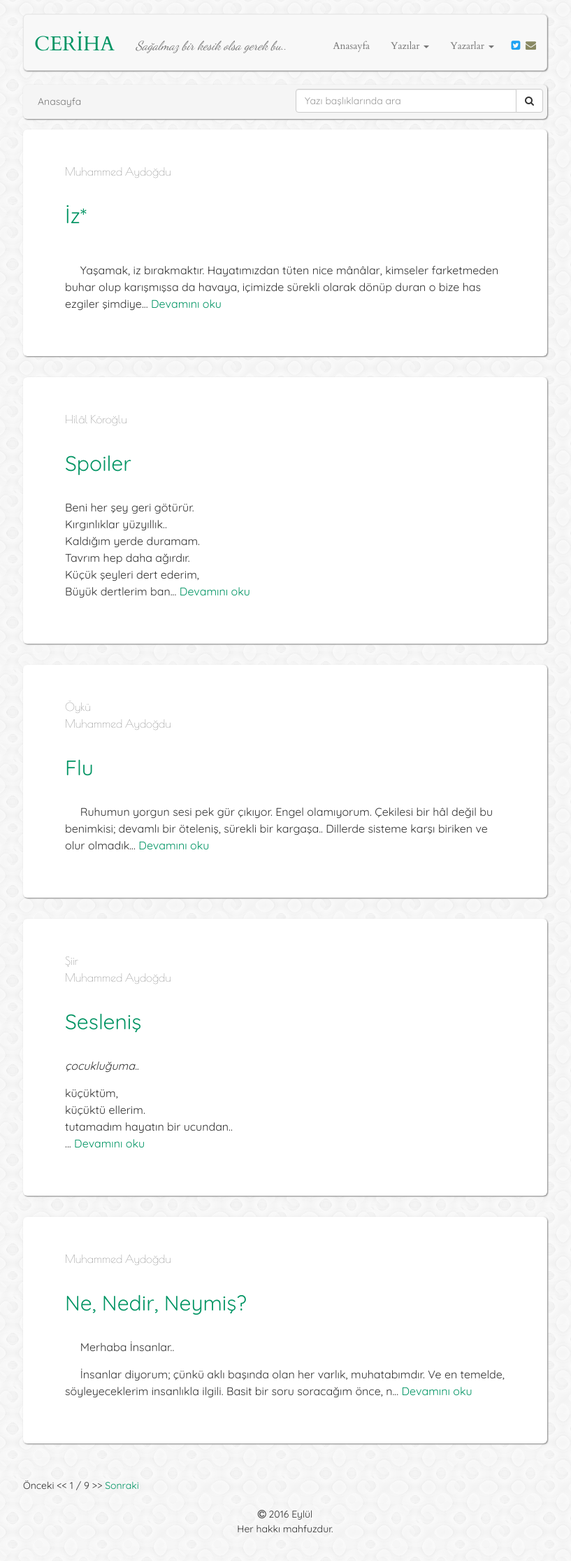
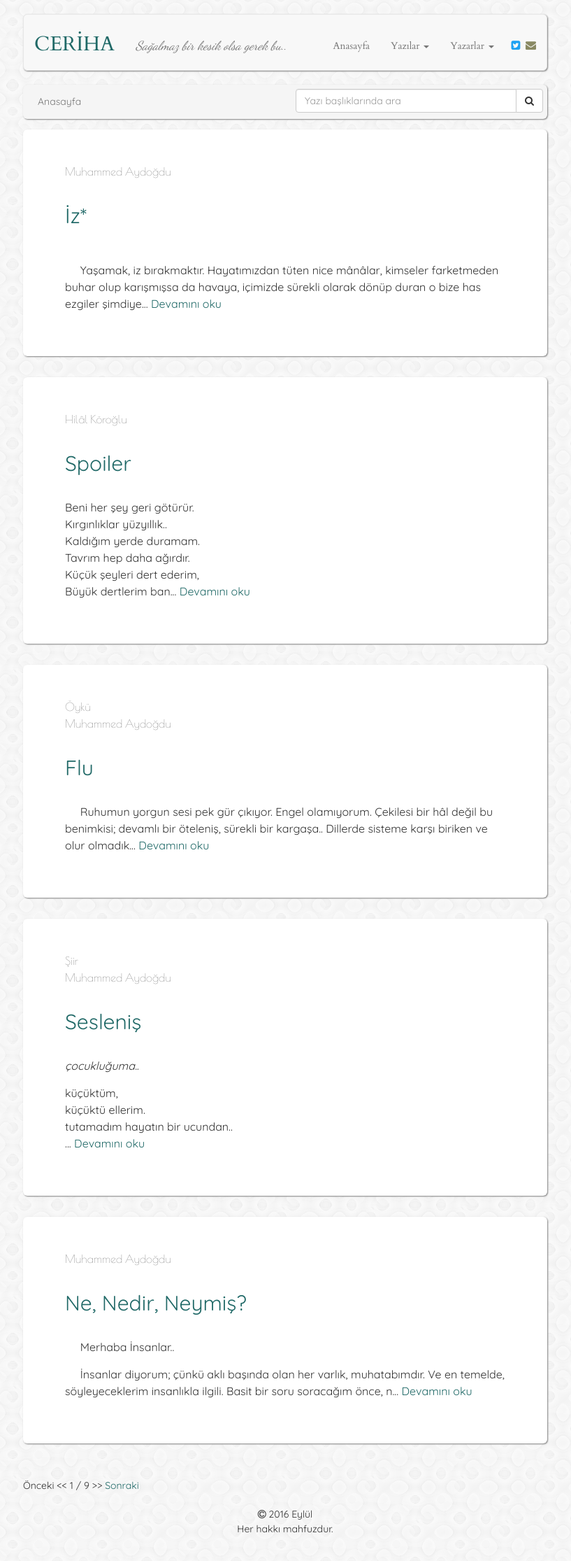
Before and after one commit to muhammedaydogdu/muhammedaydogdu.github.io, a Jekyll site: the page built from index.html, in a window 1280 px wide. Shown: the whole page at 70% size, without its empty margins (232-1049 px from the left). Built offline with Jekyll 4.4.1, drawn with Linux system fonts in a browser that asks for light colours; some web fonts are replaced; the list of posts is cut into pages by our own code.

Commit message:
Update style.css

```diff
--- a/css/style.css
+++ b/css/style.css
@@ -19,20 +19,20 @@ body {
 }
 
 a {
-  color: #009463;
+  color: #206967;
 }
 
 a:hover {
-  color: #009463;
+  color: #206967;
 }
 
 a:focus {
-  color: #009463;
+  color: #206967;
   text-decoration: none;
 }
 
 h2 {
-  color: #009463;
+  color: #206967;
 }
 
 .container .navbar {
@@ -44,17 +44,17 @@ h2 {
 }
 
 .navbar .navbar-brand {
-  color: #009463;
+  color: #206967;
   margin-top: 2px;
   font-size: 29px;
 }
 
 .navbar .navbar-brand:hover {
-  color: #009463;
+  color: #206967;
 }
 
 .navbar .navbar-brand:focus {
-  color: #009463;
+  color: #206967;
 }
 
 .navbar .navbar-text {
```
